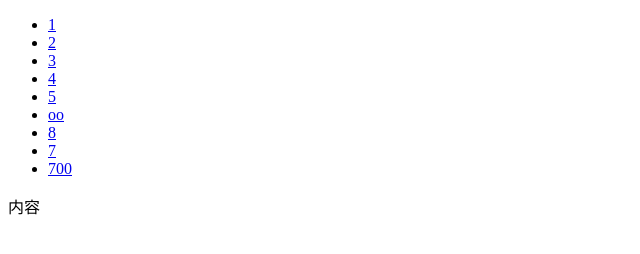
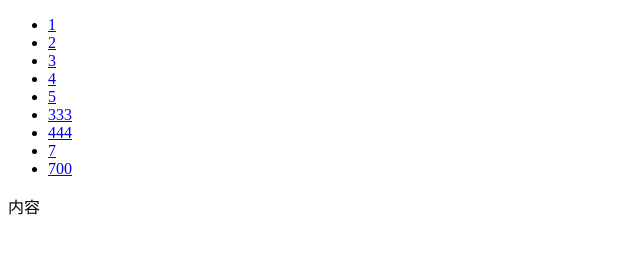
Before and after one commit to huangfengdan/test, a plain HTML site: page views/index.html in a window 1280 px wide. Shown: the full height of the page, 0-640 px from the left. Drawn offline with Linux system fonts and the light colour scheme.

Commit message:
更新09

```diff
--- a/views/index.html
+++ b/views/index.html
@@ -16,8 +16,8 @@
 			<li><a href="#">3</a></li>
 			<li><a href="#">4</a></li>
 			<li><a href="#">5</a></li>
-			<li><a href="#">oo</a></li>
-			<li><a href="#">8</a></li>
+			<li><a href="#">333</a></li>
+			<li><a href="#">444</a></li>
 			<li><a href="#">7</a></li>
 			<li><a href="#">700</a></li>
 		</ul>
```
